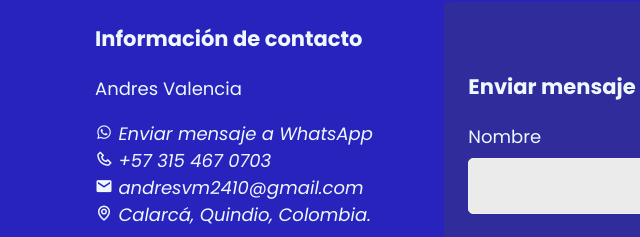
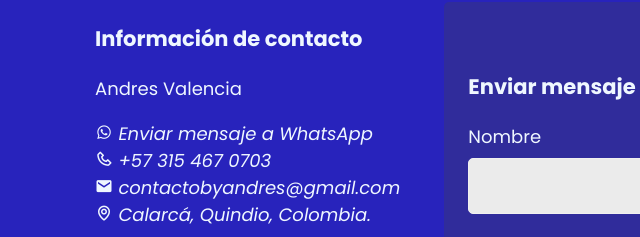
Before and after one commit to AndresValencia-10/My-Portafolio, a website with bundled scripts: page index.html in a window 1280 px wide. Shown: the part 4548-4785 px from the top of the page, 53-693 px from the left. Built offline with nearby package versions, Linux system fonts and the light colour scheme.

Commit message:
todo arregaldo 2

```diff
--- a/index.html
+++ b/index.html
@@ -569,7 +569,7 @@
 										target="_blank"
 										rel="noreferrer nofollow"
 									>
-										andresvm2410@gmail.com
+										contactobyandres@gmail.com
 									</a>
 								</span>
 							</div>
```
